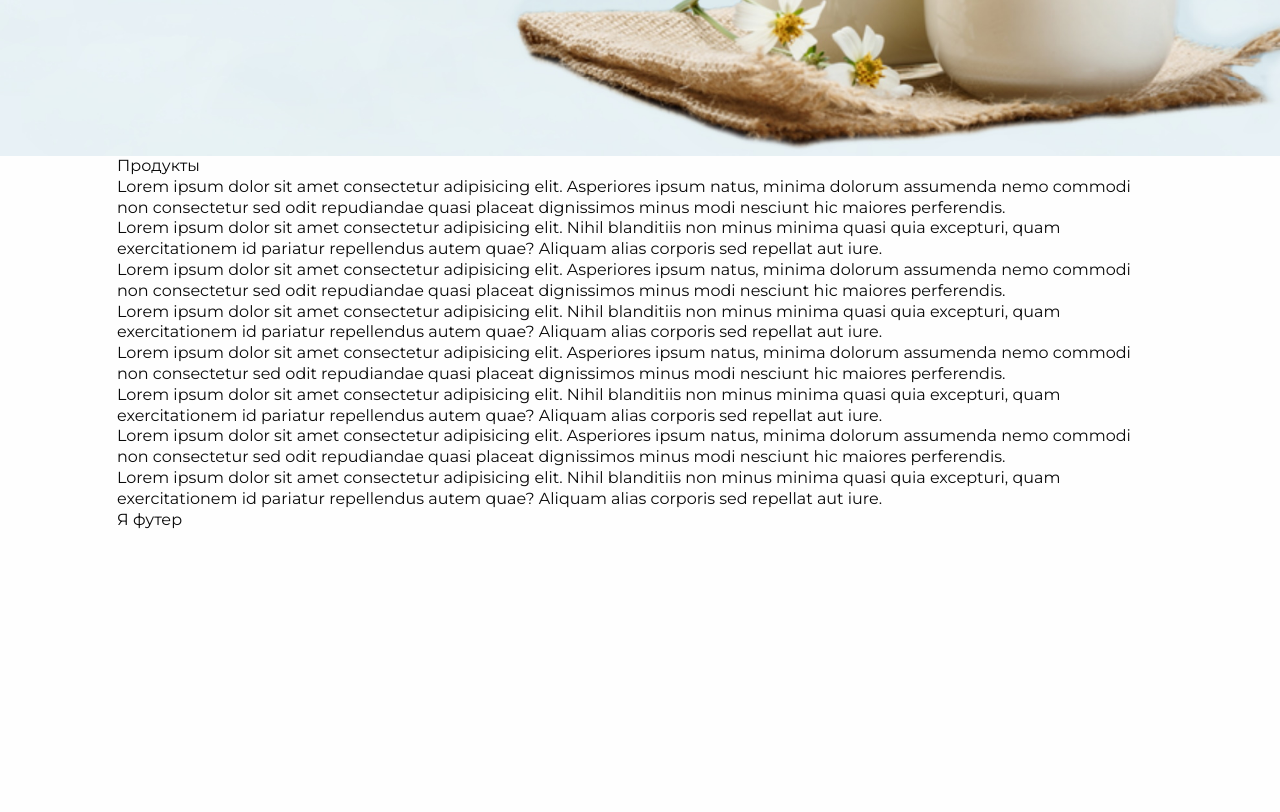
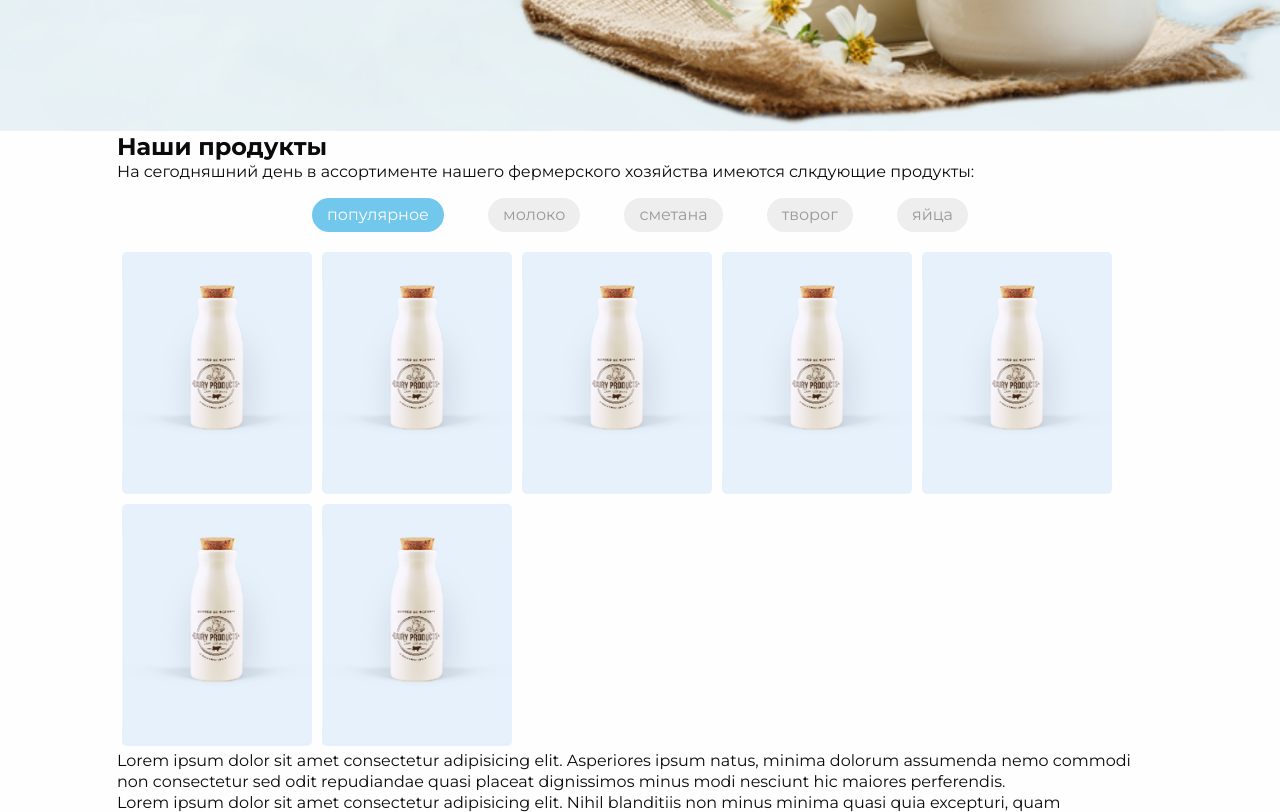
Before and after one commit to ksm44/basko, a plain HTML site: page index.html in a window 1280 px wide. Shown: the part 620-1432 px from the top of the page. Before the commit the page ends 1150 px from the top, so only its background shows below. Drawn offline with Linux system fonts and the light colour scheme.

Commit message:
Add products view and navigation

```diff
--- a/index.html
+++ b/index.html
@@ -51,7 +51,7 @@
             <div class="page__main-block main-block">
                 <div class="main-block__container _container">
                     <div class="main-block__body">
-                        <h1 class="main-block__tittle">Свежее молоко прямиком из фермы</h1>
+                        <h1 class="main-block__tittle">Свежее молоко прямо с фермы</h1>
                         <div class="main-block__subtittle">Вск продукты производятся на базе собственного производства и фермерских хозяйств</div>
                         <div class="main-block__btnSection">
                             <a href="#" class="main-block__btn">Смотреть продукцию</a>
@@ -68,7 +68,45 @@
                 <div class="products__container _container">
                     <div class="products__body">
                         <div class="products_column">
-                            Продукты
+                            <h2>Наши продукты</h2>
+                            <p>На сегодняшний день в ассортименте нашего фермерского хозяйства имеются слкдующие продукты:</p>
+                            <div class="filters">
+                                <div class="filters__radio_btn">
+                                    <input id="radio-1" type="radio" value="1" name="radio" checked>
+                                    <label for="radio-1">популярное</label>
+                                </div>
+
+                                <div class="filters__radio_btn">
+                                    <input id="radio-2" type="radio" name="radio" value="2">
+                                    <label for="radio-2">молоко</label>
+                                </div>
+
+                                <div class="filters__radio_btn">
+                                    <input id="radio-3" type="radio" name="radio" value="3">
+                                    <label for="radio-3">сметана</label>
+                                </div>
+
+                                <div class="filters__radio_btn">
+                                    <input id="radio-4" type="radio" name="radio" value="4">
+                                    <label for="radio-4">творог</label>
+                                </div>
+
+                                <div class="filters__radio_btn">
+                                    <input id="radio-4" type="radio" name="radio" value="4">
+                                    <label for="radio-4">яйца</label>
+                                </div>
+                            </div>
+
+                            <div class="products">
+                                <div class="product"><img src="./img/milk.png" alt="Молоко"></div>
+                                <div class="product"><img src="./img/milk.png" alt="Молоко"></div>
+                                <div class="product"><img src="./img/milk.png" alt="Молоко"></div>
+                                <div class="product"><img src="./img/milk.png" alt="Молоко"></div>
+                                <div class="product"><img src="./img/milk.png" alt="Молоко"></div>
+                                <div class="product"><img src="./img/milk.png" alt="Молоко"></div>
+                                <div class="product"><img src="./img/milk.png" alt="Молоко"></div>
+                            </div>
+
                             <p>Lorem ipsum dolor sit amet consectetur adipisicing elit. Asperiores ipsum natus, minima dolorum assumenda nemo commodi non consectetur sed odit repudiandae quasi placeat dignissimos minus modi nesciunt hic maiores perferendis.</p>
                             <p>Lorem ipsum dolor sit amet consectetur adipisicing elit. Nihil blanditiis non minus minima quasi quia excepturi, quam exercitationem id pariatur repellendus autem quae? Aliquam alias corporis sed repellat aut iure.
                                 <p>Lorem ipsum dolor sit amet consectetur adipisicing elit. Asperiores ipsum natus, minima dolorum assumenda nemo commodi non consectetur sed odit repudiandae quasi placeat dignissimos minus modi nesciunt hic maiores perferendis.</p>
--- a/style.css
+++ b/style.css
@@ -96,6 +96,9 @@ select {
     top: 0;
     left: 0;
     z-index: 50;
+    height: 50px;
+    display: flex;
+    align-items: center;
 }
 
 .header__container {
@@ -158,11 +161,11 @@ li {
 }
 
 .main-block__body {
-    padding: 184px 0px 191px 0px;
+    padding: 250px 0px 280px 0px;
     position: relative;
     z-index: 2;
     height: 100%;
-    max-width: 400px;
+    max-width: 550px;
 }
 
 .main-block__image {
@@ -219,7 +222,6 @@ li {
     padding: 0 10px;
     position: absolute;
     right: 0;
-    top: 23px;
 }
 
 .navigation__phone a {
@@ -402,3 +404,55 @@ li {
 .menu__item {
     transition-duration: .25s;
 }
+
+.filters {
+    max-width: 700px;
+    margin: 15px auto;
+    display: flex;
+    flex-direction: row;
+    justify-content: space-around;
+}
+
+.filters__radio_btn input[type=radio] {
+    display: none;
+}
+
+.filters__radio_btn label {
+    display: inline-block;
+    cursor: pointer;
+    padding: 0px 15px;
+    line-height: 34px;
+    border-radius: 20px;
+    user-select: none;
+    color: #999;
+    background: #eee;
+}
+
+
+/* Checked */
+
+.filters__radio_btn input[type=radio]:checked+label {
+    background: #71c7ec;
+    color: white;
+}
+
+
+/* Hover */
+
+.filters__radio_btn label:hover {
+    background: #cdf0ff;
+}
+
+.products {
+    display: flex;
+    flex-wrap: wrap;
+    flex-direction: row;
+    justify-content: flex-start;
+}
+
+.product {
+    margin: 5px;
+    width: 190px;
+    border-radius: 5px;
+    overflow: hidden;
+}
```
Also changed, not shown: img/milk.png (added).
